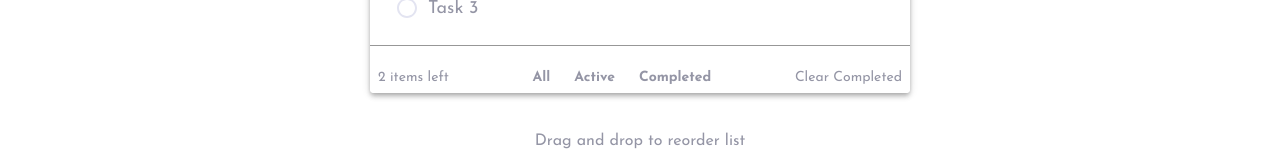
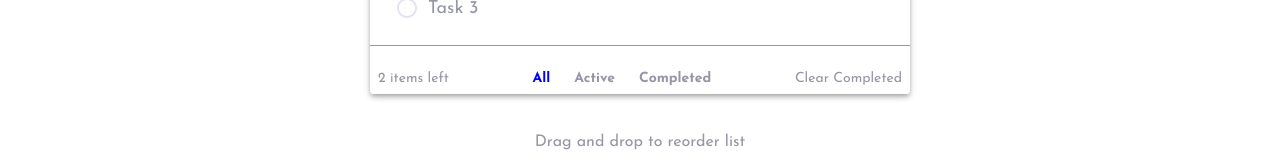
Before and after one commit to Marumo-ProG/senior-todo-app, a React (Create React App) app in the folder frontend/: page / in a window 1280 px wide. Shown: the part 473-633 px from the top of the page. Built offline with nearby package versions, Linux system fonts and the light colour scheme.

Commit message:
Todo functions, add clear and filters working

```diff
--- a/frontend/src/App.js
+++ b/frontend/src/App.js
@@ -35,6 +35,8 @@ function App() {
         { title: "Task 2", completed: true },
         { title: "Task 3", completed: false },
     ]);
+    const [inputTask, setInputTask] = useState({ title: "", completed: false });
+
     const handleSetTheme = () => {
         setTheme(theme === "light" ? "dark" : "light");
     };
@@ -45,6 +47,14 @@ function App() {
             newList[index].completed = !newList[index].completed;
             return newList;
         });
+    };
+    const handleAddTask = (event) => {
+        if (event.key !== "Enter") return;
+        setList((prevList) => [...prevList, inputTask]);
+        setInputTask({ title: "", completed: false });
+    };
+    const handleClearCompleted = () => {
+        setList((prevList) => prevList.filter((item) => !item.completed));
     };
 
     return (
@@ -112,10 +122,16 @@ function App() {
                                             />
                                         }
                                         checkedIcon={<CheckCircleOutlineIcon />}
+                                        checked={inputTask.completed}
                                     />
                                 </Box>
                                 <TextField
                                     placeholder="Add a task..."
+                                    onKeyDown={handleAddTask}
+                                    value={inputTask.title}
+                                    onChange={(e) =>
+                                        setInputTask({ title: e.target.value, completed: false })
+                                    }
                                     sx={{
                                         flexGrow: 1,
                                         "& input": {
@@ -130,7 +146,12 @@ function App() {
                             </Stack>
                         </Paper>
 
-                        <TodoList list={list} handleOnChange={handleOnChange} theme={theme} />
+                        <TodoList
+                            list={list}
+                            handleOnChange={handleOnChange}
+                            theme={theme}
+                            handleClearCompleted={handleClearCompleted}
+                        />
                     </Stack>
                     <Typography
                         variant={"body"}
--- a/frontend/src/containers/TodoList.js
+++ b/frontend/src/containers/TodoList.js
@@ -1,3 +1,5 @@
+import { useState, useEffect } from "react";
+
 // MUI
 import Stack from "@mui/material/Stack";
 import Box from "@mui/material/Box";
@@ -11,11 +13,32 @@ import Typography from "../components/Typography";
 import RadioButtonUncheckedIcon from "@mui/icons-material/RadioButtonUnchecked";
 import CheckCircleOutlineIcon from "@mui/icons-material/CheckCircleOutline";
 
-const TodoList = ({ list, handleOnChange, theme }) => {
-    const handleDisplayAll = () => {};
-    const handleDisplayActive = () => {};
-    const handleDisplayCompleted = () => {};
-    const handleClearCompleted = () => {};
+const TodoList = ({ list, handleOnChange, theme, handleClearCompleted }) => {
+    const [viewedList, setViewedList] = useState(list);
+    const [filter, setFilter] = useState("all");
+
+    useEffect(() => {
+        if (filter === "all") return setViewedList(list);
+        if (filter === "active") return setViewedList(list.filter((item) => !item.completed));
+        if (filter === "completed") return setViewedList(list.filter((item) => item.completed));
+    }, [list]);
+
+    const handleDisplayAll = () => {
+        if (filter === "all") return;
+        setFilter("all");
+        setViewedList(list);
+    };
+    const handleDisplayActive = () => {
+        if (filter === "active") return;
+        setFilter("active");
+        setViewedList(list.filter((item) => !item.completed));
+    };
+    const handleDisplayCompleted = () => {
+        if (filter === "completed") return;
+        setFilter("completed");
+        setViewedList(list.filter((item) => item.completed));
+    };
+
     return (
         <Paper
             width={"100%"}
@@ -24,7 +47,7 @@ const TodoList = ({ list, handleOnChange, theme }) => {
             sx={{ padding: 0, overflow: "hidden" }}
         >
             <Stack spacing={2} sx={{ backgroundColor: theme === "light" ? "white" : "#25273D" }}>
-                {list.map((item, index) => (
+                {viewedList.map((item, index) => (
                     <Stack
                         padding={2}
                         direction={"row"}
@@ -82,46 +105,54 @@ const TodoList = ({ list, handleOnChange, theme }) => {
                         {list.filter((item) => !item.completed).length} items left
                     </Typography>
                     <Stack direction="row" spacing={3} alignItems={"center"}>
+                        <Box sx={{ cursor: "pointer" }} onClick={handleDisplayAll}>
                             <Typography
                                 variant={"body"}
                                 sx={{
                                     fontSize: 14,
-                                color: "#9495A5",
+                                    color: filter === "all" ? "blue" : "#9495A5",
                                     fontFamily: "Josefin sans",
                                     fontWeight: "bold",
                                 }}
                             >
                                 All
                             </Typography>
+                        </Box>
+                        <Box sx={{ cursor: "pointer" }} onClick={handleDisplayActive}>
                             <Typography
                                 variant={"body"}
                                 sx={{
                                     fontSize: 14,
-                                color: "#9495A5",
+                                    color: filter === "active" ? "blue" : "#9495A5",
                                     fontFamily: "Josefin sans",
                                     fontWeight: "bold",
                                 }}
                             >
                                 Active
                             </Typography>
+                        </Box>
+                        <Box sx={{ cursor: "pointer" }} onClick={handleDisplayCompleted}>
                             <Typography
                                 variant={"body"}
                                 sx={{
                                     fontSize: 14,
-                                color: "#9495A5",
+                                    color: filter === "completed" ? "blue" : "#9495A5",
                                     fontFamily: "Josefin sans",
                                     fontWeight: "bold",
                                 }}
                             >
                                 Completed
                             </Typography>
+                        </Box>
                     </Stack>
+                    <Box sx={{ cursor: "pointer" }} onClick={handleClearCompleted}>
                         <Typography
                             variant={"body"}
                             sx={{ fontSize: 14, color: "#9495A5", fontFamily: "Josefin Sans" }}
                         >
                             Clear Completed
                         </Typography>
+                    </Box>
                 </Stack>
             </Stack>
         </Paper>
```
Lines whose indentation alone changed are shown as unchanged.
